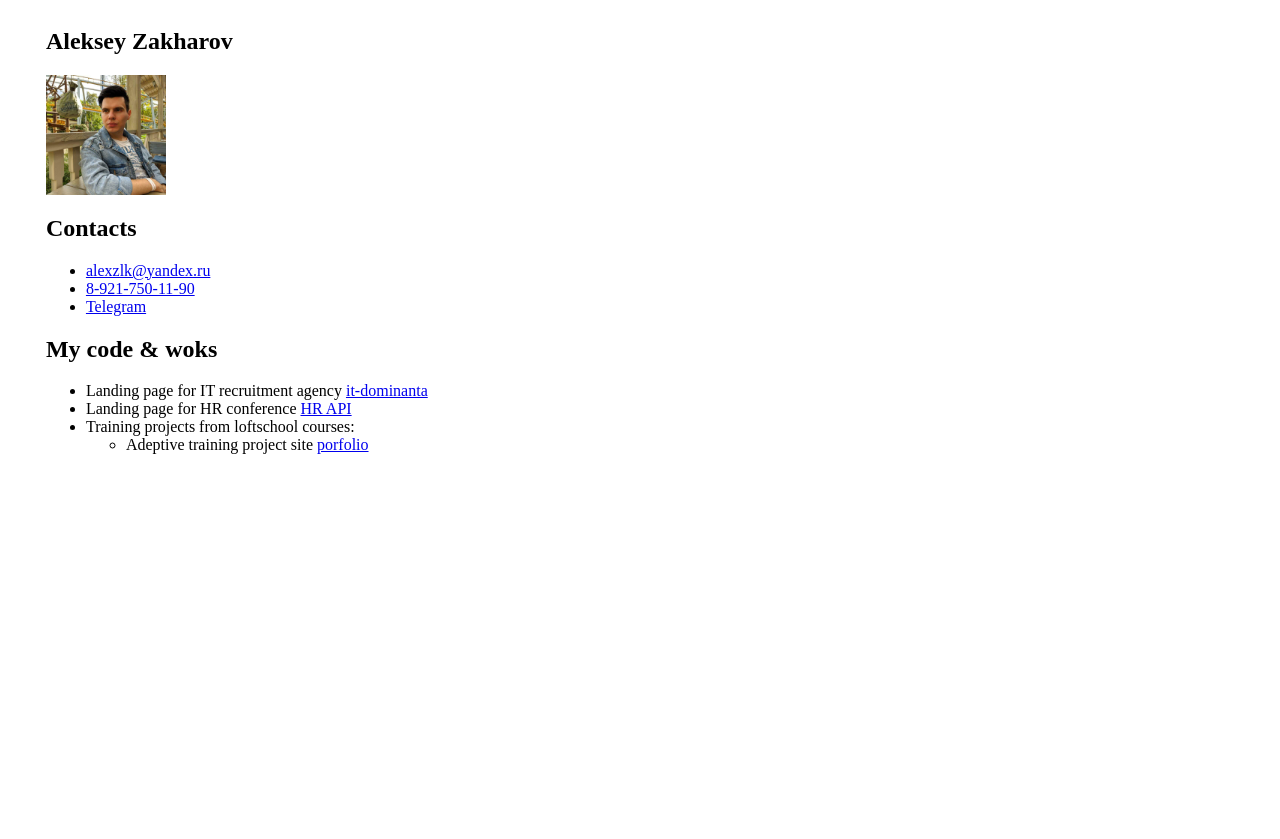
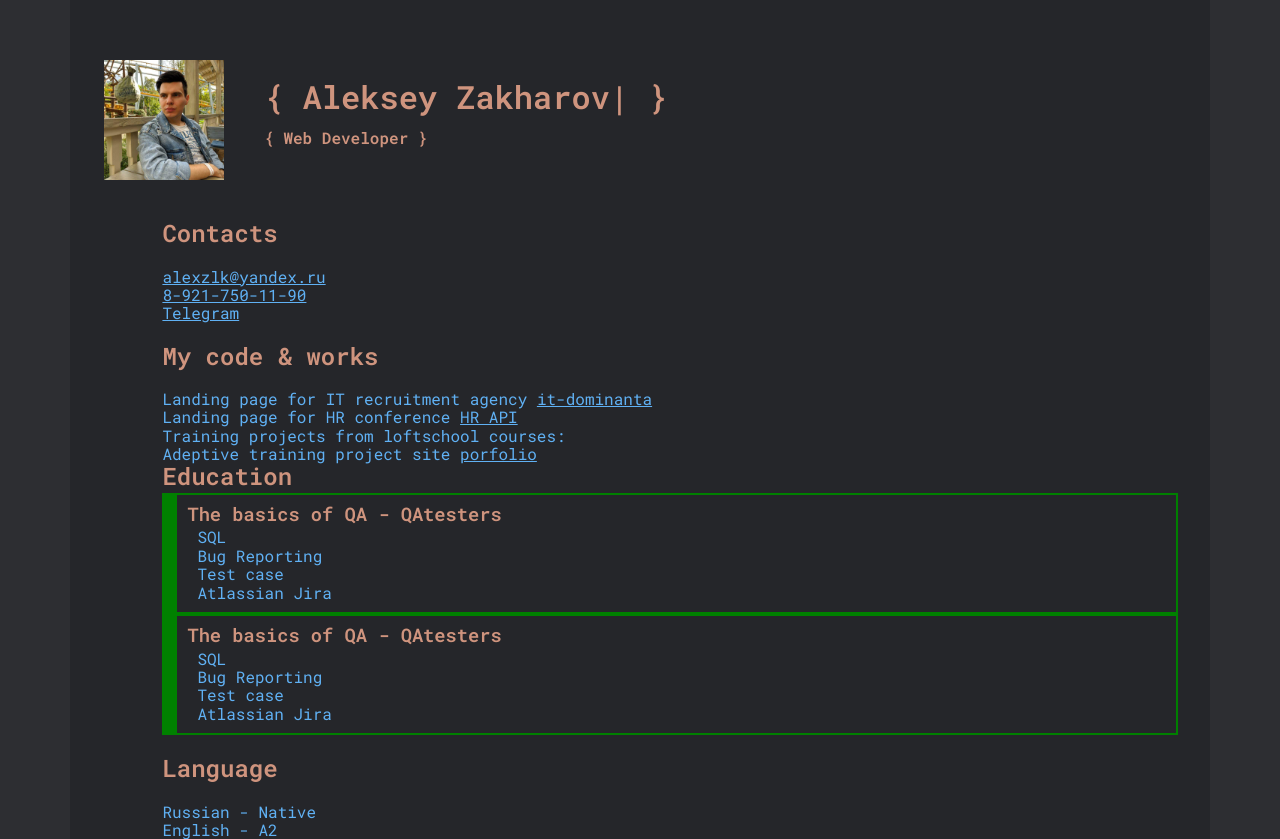
Before and after one commit to zakharych/rsschool-cv, a plain HTML site: page index.html in a window 1280 px wide. Before the commit the page ends 800 px from the top, so only its background shows below. Drawn offline with Linux system fonts and the light colour scheme.

Commit message:
feat: start update to Q1 2021

```diff
--- /dev/null
+++ b/css/main.scss
@@ -0,0 +1,81 @@
+body {
+  color: #60b1f4;
+  background-color: #2d2e32;
+  font-family: "Roboto Mono", monospace;
+}
+a {
+  color: inherit;
+}
+ul {
+  margin: 0;
+  padding: 0;
+}
+li,
+ol {
+  list-style: none;
+}
+
+h1,
+h2,
+h3 {
+  color: #cf947e;
+}
+.wrapper {
+  background-color: #25262a;
+  overflow: hidden;
+  min-height: 100%;
+  margin: 0 auto;
+  width: 1140px;
+  position: relative;
+}
+
+.container {
+  margin: 0 auto;
+  width: 94%;
+}
+.header {
+  margin-top: 60px;
+  margin-bottom: 40px;
+}
+.main-content {
+  margin-left: 60px;
+}
+.profile {
+  display: flex;
+  &__pic {
+    height: 120px;
+    width: 120px;
+    overflow: hidden;
+    margin-right: 40px;
+  }
+  &__img {
+    display: block;
+    height: 100%;
+    width: 100%;
+    object-fit: contain;
+  }
+  &__name {
+    line-height: 1;
+    margin-bottom: 10px;
+  }
+  &__subtitle {
+    font-size: 16px;
+  }
+}
+
+.ed {
+  &__title {
+    margin: 0;
+    margin-bottom: 5px;
+    line-height: 1;
+  }
+  &__item {
+    border: 2px solid green;
+    border-left: 15px solid green;
+    padding: 10px;
+  }
+
+}
+.course {
+  margin-left: 10px;
+}
--- a/index.html
+++ b/index.html
@@ -1,56 +1,113 @@
 <!DOCTYPE html>
 <html lang="en">
+  <head>
+    <meta charset="UTF-8" />
+    <title>RSS-CV</title>
+    <link rel="preconnect" href="https://fonts.gstatic.com" />
+    <link
+      href="https://fonts.googleapis.com/css2?family=Roboto+Mono:wght@300;400;500;600&display=swap"
+      rel="stylesheet"
+    />
 
-<head>
-    <meta charset="UTF-8">
-    <title>RSS-CV</title>
-    <link rel="stylesheet" href="main.css">
+    <link rel="stylesheet" href="./css/normalize.css" />
+    <link rel="stylesheet" href="./css/main.css" />
   </head>
 
   <body>
     <div class="wrapper">
-        <section class="section profile">
+      <header class="header">
         <div class="container">
-                <h2 class="profile__name">Aleksey Zakharov</h2>
+          <div class="profile">
             <div class="profile__pic">
-                    <img class="profile__img" src="./img/avatar.jpg" alt="avatar">
+              <img class="profile__img" src="./img/avatar.jpg" alt="avatar" />
+            </div>
+            <div class="profile__info">
+              <h1 class="profile__name">{ Aleksey Zakharov| }</h1>
+              <h3 class="profile__subtitle">{ Web Developer }</h3>
             </div>
           </div>
-        </section>
+        </div>
+      </header>
+      <main class="main-content">
         <section class="srction contacts">
           <div class="container">
             <h2 class="contacts__title">Contacts</h2>
             <ul class>
               <li class="contacts__item">
-                            <a class="contacts__email" href="mailto:alexzlk@yandex.ru">alexzlk@yandex.ru</a>
+                <a class="contacts__email" href="mailto:alexzlk@yandex.ru"
+                  >alexzlk@yandex.ru</a
+                >
               </li>
               <li class="contacts__item">
-                            <a href="tel:89217501190" class="contacts__phone">8-921-750-11-90</a>
+                <a href="tel:89217501190" class="contacts__phone"
+                  >8-921-750-11-90</a
+                >
               </li>
               <li class="contacts__item">
-                            <a href="https://t.me/zakharychA" class="contacts__telegram">Telegram</a>
+                <a href="https://t.me/zakharychA" class="contacts__telegram"
+                  >Telegram</a
+                >
               </li>
             </ul>
-
           </div>
         </section>
         <section class="section">
           <div class="container">
-                <h2 class="works__title">My code & woks</h2>
+            <h2 class="works__title">My code & works</h2>
             <ul class="works__list">
-                    <li class="works__title">Landing page for IT recruitment agency <a href="#">it-dominanta</a></li>
-                    <li class="works__title">Landing page for HR conference <a href="#">HR API</a></li>
+              <li class="works__title">
+                Landing page for IT recruitment agency
+                <a href="#">it-dominanta</a>
+              </li>
+              <li class="works__title">
+                Landing page for HR conference <a href="#">HR API</a>
+              </li>
               <li class="works__title">
                 Training projects from loftschool courses:
                 <ul>
-                            <li> Adeptive training project site <a href="#">porfolio</a></li>
+                  <li>
+                    Adeptive training project site <a href="#">porfolio</a>
+                  </li>
                 </ul>
               </li>
             </ul>
           </div>
         </section>
+        <section class="section">
+          <div class="container">
+            <div class="ed">
+              <h2 class="ed__title">Education</h2>
+              <ul class="ed__list">
+                <li class="ed__item">
+                  <h3 class="ed__title">The basics of QA - QAtesters</h3>
+                  <ul class="course">
+                      <li class="course__skill">SQL</li>
+                      <li class="course__skill">Bug Reporting</li>
+                      <li class="course__skill">Test case</li>
+                      <li class="course__skill">Atlassian Jira</li>
+                  </ul>
+                </li>
+                <li class="ed__item">
+                  <h3 class="ed__title">The basics of QA - QAtesters</h3>
+                  <ul class="course">
+                      <li class="course__skill">SQL</li>
+                      <li class="course__skill">Bug Reporting</li>
+                      <li class="course__skill">Test case</li>
+                      <li class="course__skill">Atlassian Jira</li>
+                  </ul>
+                </li>
+              </ul>
             </div>
-
+          </div>
+        </section>
+        <section class="section">
+          <div class="container">
+            <h2 class="works__title">Language</h2>
+            Russian - Native <br />
+            English - A2
+          </div>
+        </section>
+      </main>
+    </div>
   </body>
-
 </html>
```
Also changed, not shown: css/main.css (added), css/normalize.css (added), main.css (deleted). Lines whose indentation alone changed are shown as unchanged.
